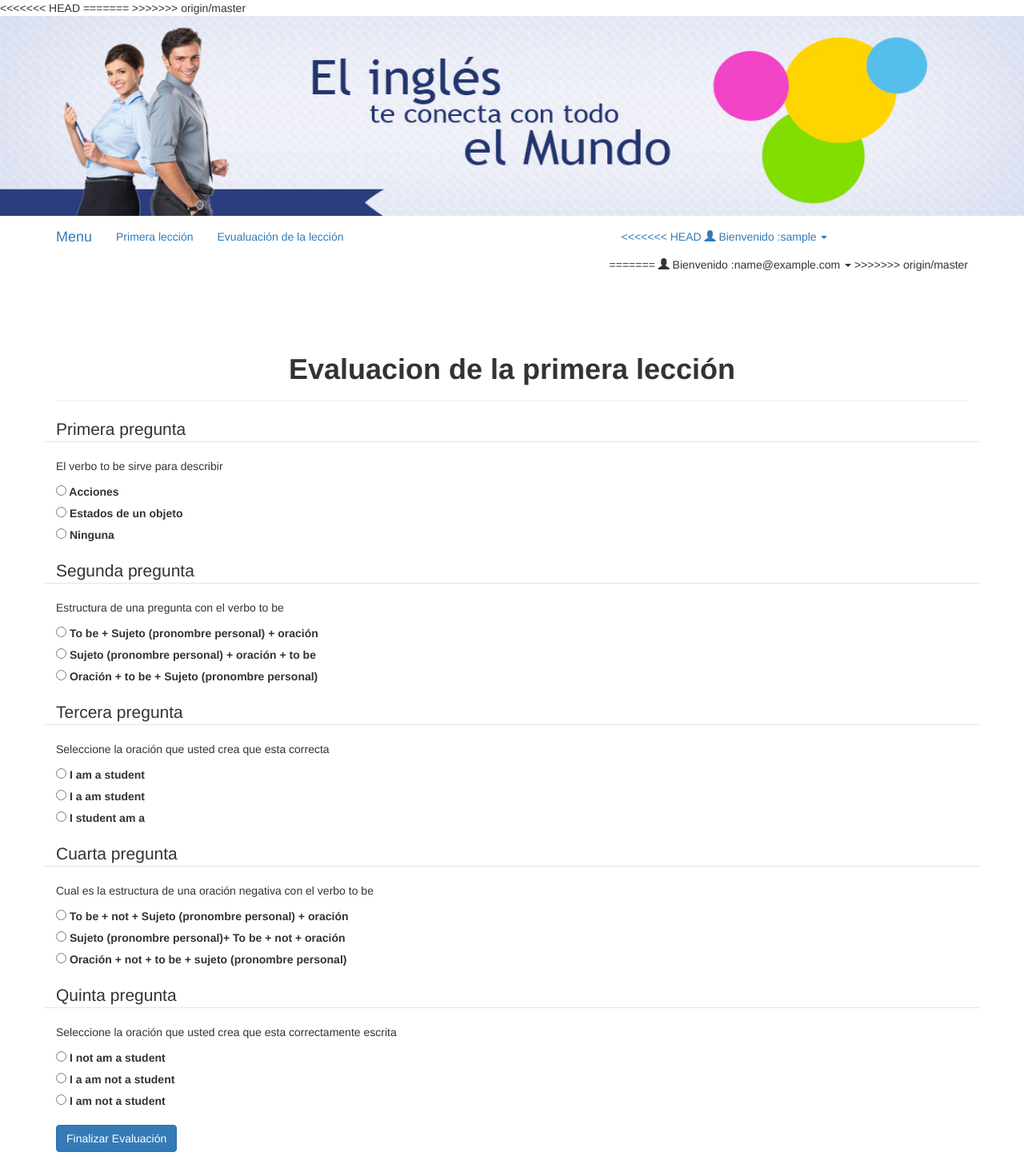
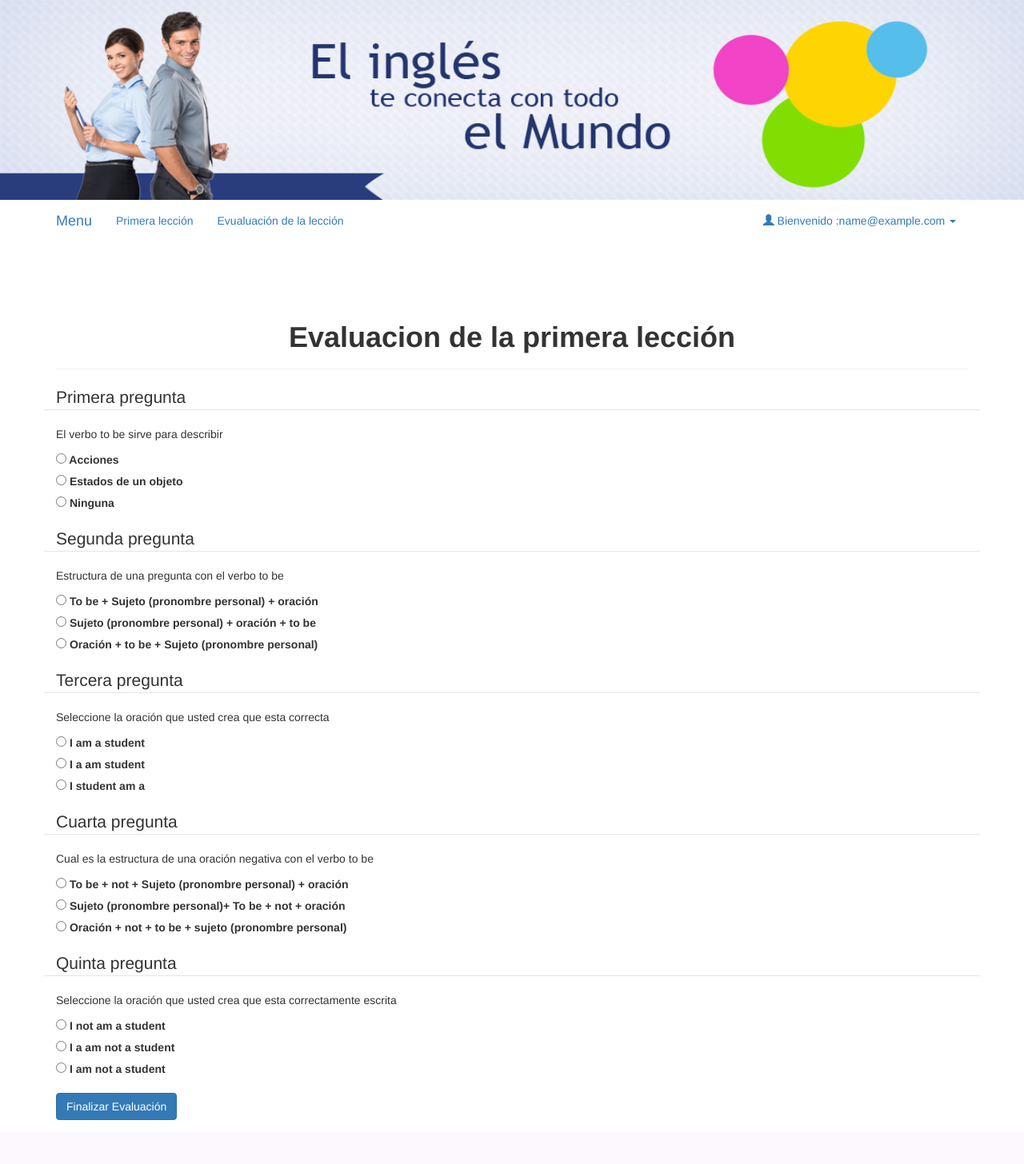
Before and after one commit to jsgf93/VisualDisabilities, a PHP site: page /evaluacionCurso.php in a window 1280 px wide. Shown: the whole page at 80% size. After the commit the page ends 1401 px from the top, so only its background shows below. Run offline with PHP 8.4, Linux system fonts and the light colour scheme; the visitor is signed in with stand-in values (Sample User, id 1).

Commit message:
Resolved some conflicts

```diff
--- a/prototype/evaluacionCurso.php
+++ b/prototype/evaluacionCurso.php
@@ -16,12 +16,7 @@ $userRow=mysql_fetch_array($res);
     <html lang="es">
     <head>
         <meta http-equiv="Content-Type" content="text/html; charset=utf-8" />
-<<<<<<< HEAD
         <title>Bienvenido - <?php echo $userRow['userName']; ?></title>
-=======
-        <title>Bienvenido - Angel</title>
-        <!--<?php echo $userRow['userEmail']; ?>-->
->>>>>>> origin/master
         <link rel="stylesheet" href="assets/css/bootstrap.min.css" type="text/css"  />
         <link rel="stylesheet" href="style.css" type="text/css" />
         <script src="assets/jquery-1.11.3-jquery.min.js"></script>
@@ -46,11 +41,7 @@ $userRow=mysql_fetch_array($res);
 
                     <li class="dropdown">
                         <a href="#" class="dropdown-toggle" data-toggle="dropdown" role="button" aria-haspopup="true" aria-expanded="false" tabindex="0">
-<<<<<<< HEAD
-                            <span class="glyphicon glyphicon-user"></span>&nbsp;Bienvenido :<?php echo $userRow['userName']; ?>&nbsp;<span class="caret"></span></a>
-=======
                             <span class="glyphicon glyphicon-user"></span>&nbsp;Bienvenido :<?php echo $userRow['userEmail']; ?>&nbsp;<span class="caret"></span></a>
->>>>>>> origin/master
                         <ul class="dropdown-menu">
                             <li><a href="logout.php?logout" tabindex="0"><span class="glyphicon glyphicon-log-out"></span>&nbsp;Cerrar Sesión</a></li>
                         </ul>
```
